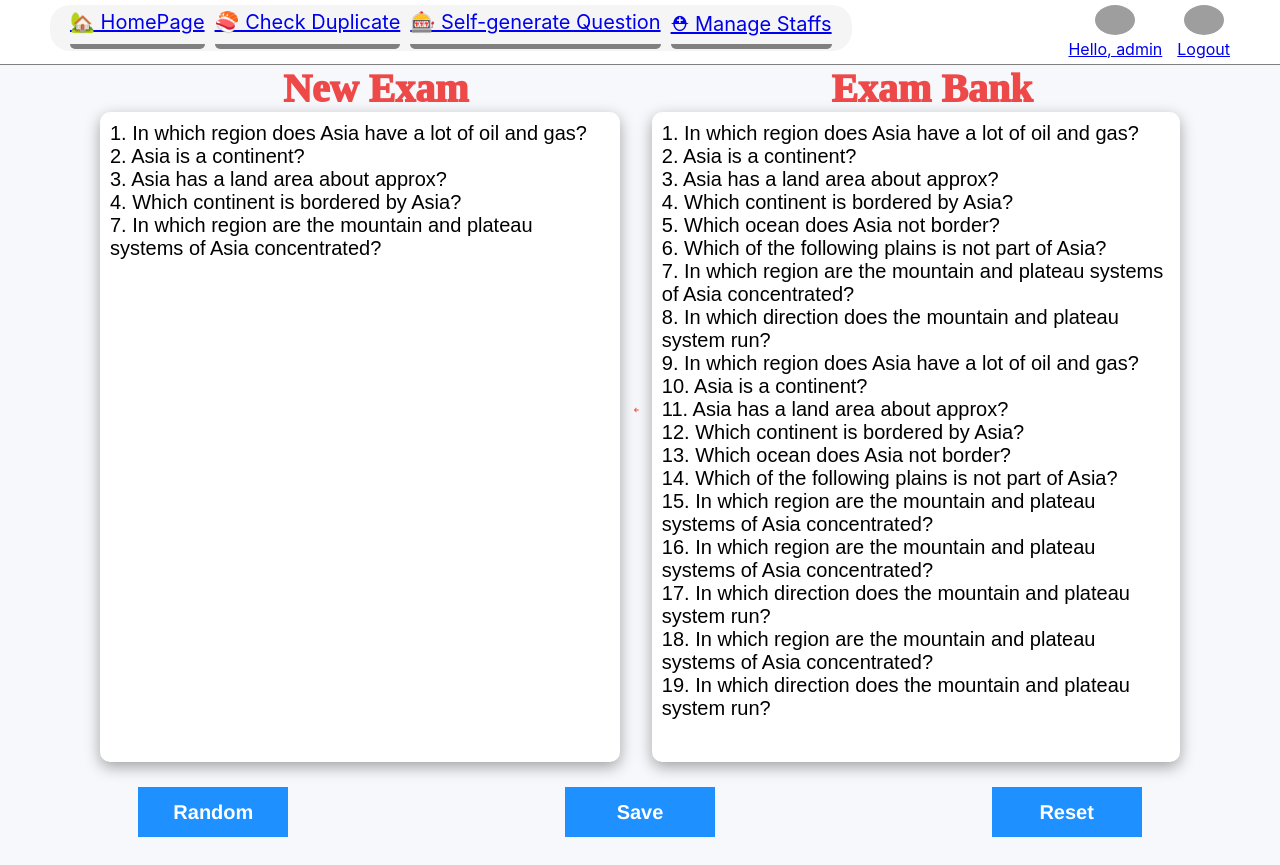
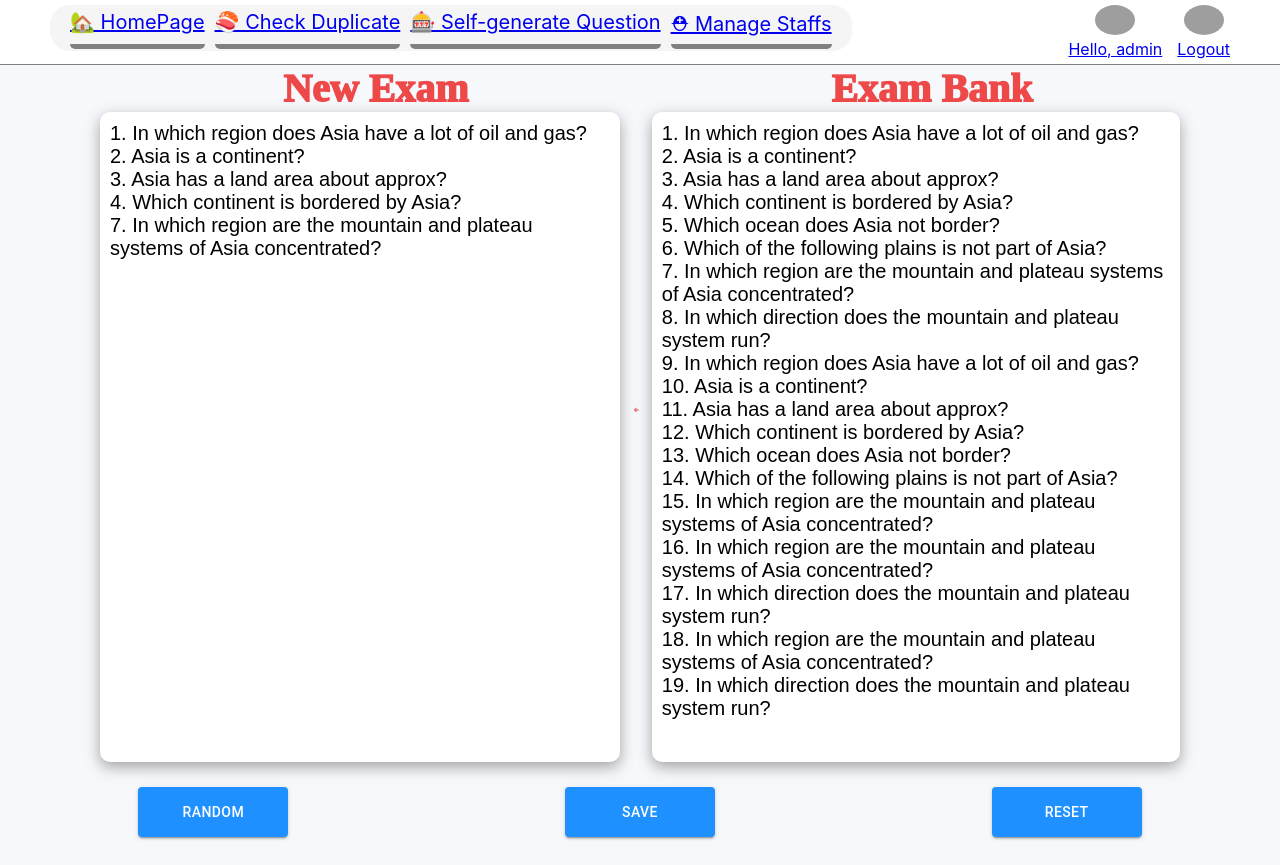
Before and after one commit to https-github-com-GiangHoang9912/capstone-project-front-end, a React (Create React App) app: page /create-exam in a window 1280 px wide. Built offline with nearby package versions, Linux system fonts and the light colour scheme; grey boxes are pictures that could not be loaded.

Commit message:
update btn create-exam screen

```diff
--- a/package.json
+++ b/package.json
@@ -7,6 +7,7 @@
     "@fortawesome/free-solid-svg-icons": "^5.15.3",
     "@fortawesome/react-fontawesome": "^0.1.14",
     "@material-ui/core": "^4.11.4",
+    "@material-ui/icons": "^4.11.2",
     "@ramonak/react-progress-bar": "^3.1.0",
     "@testing-library/jest-dom": "^5.11.4",
     "@testing-library/react": "^11.1.0",
--- a/src/App/app.tsx
+++ b/src/App/app.tsx
@@ -13,20 +13,10 @@ import { AccountContextProvider } from '../contexts/account-context'
 import ManageStaffs from '../screen/manage-staffs'
 import ViewHistory from '../screen/view-history'
 import ChangePassword from '../screen/change-password'
+import ForgotPassword from '../screen/forgot-password'
 
 function App(props: any) {
 
-  // const [Account, setAccount] = useState<Object>({});
-  let Account = {
-
-  }
-
-  function handleTakeAccount(values: any) {
-    // setAccount(values)
-    // return Account;
-    Account = values;
-    console.log('value kakak ', Account);
-  }
 
   return (
     <Router>
@@ -68,6 +58,9 @@ function App(props: any) {
             <Header />
             <CreateExam />
           </Route>
+          <Route exact path="/forgot">
+            <ForgotPassword />
+          </Route>
         </Switch>
       </AccountContextProvider>
     </Router>
--- a/src/screen/create-exam.tsx
+++ b/src/screen/create-exam.tsx
@@ -18,7 +18,8 @@ const useStyles = makeStyles({
   styleBtn: {
     width: 150,
     height: 50,
-    backgroundColor: '#1e90ff'
+    backgroundColor: '#1e90ff',
+    cursor: 'pointer',
   }
 })
 
@@ -81,21 +82,28 @@ function CreateExam(props: any) {
         </div>
         <div className="container-button">
           <div>
-            <button className="btn">Random</button>
-          </div>
-          <div>
-            <button className="btn">Save</button>
-          </div>
-          {/* <div>
             <Button variant="contained"
               color="primary"
               className={classes.styleBtn}
             >
-              Primary
+              Random
             </Button>
-          </div> */}
+          </div>
           <div>
-            <button className="btn">Reset</button>
+            <Button variant="contained"
+              color="primary"
+              className={classes.styleBtn}
+            >
+              Save
+            </Button>
+          </div>
+          <div>
+            <Button variant="contained"
+              color="primary"
+              className={classes.styleBtn}
+            >
+              Reset
+            </Button>
           </div>
         </div>
       </div>
@@ -107,7 +115,6 @@ const StyledLogin = styled(CreateExam)`
   height: 100vh;
   font-family: Poppins-Regular, sans-serif;
   background-color: #f7f8fb;
-
 //* Css for button */
 .container-button {
     margin-bottom: 10px;
@@ -115,37 +122,17 @@ const StyledLogin = styled(CreateExam)`
     display: flex;
     justify-content: space-around;
 }
-
-.btn {
-    font-family: Helvetica;
-    font-size: 20px;
-    font-weight: bold;
-    line-height: 1.5;
-    color: #fff;
-    width: 150px;
-    height: 50px;
-    background: #1e90ff;
-    outline: none;
-    border:none;
-    cursor: pointer;
-
-  }
-.btn:hover {
- background-color: #094a8a;
-}
 //* Css for area create exam and bank */
-
 .create-exam {
   height: auto;
   width: 100%;
-  /* background: linear-gradient(#141e30, #243b55); */
 }
 .container-exam {
   height: auto;
   display:flex;
   justify-content: space-around;
   padding:  0px 100px 10px 100px;
-  text-align:center;
+  text-align: center;
 }
 .content-exam, .content-bank {
   flex: 1;
@@ -187,6 +174,10 @@ const StyledLogin = styled(CreateExam)`
   .content-exam, .content-bank {
     width: 100%;
   }
+  .forward {
+    margin: 50px;
+
+  }
 }
 `
 
```
Also changed, not shown: 1 other file (tests, documents, lock files or other folders).
